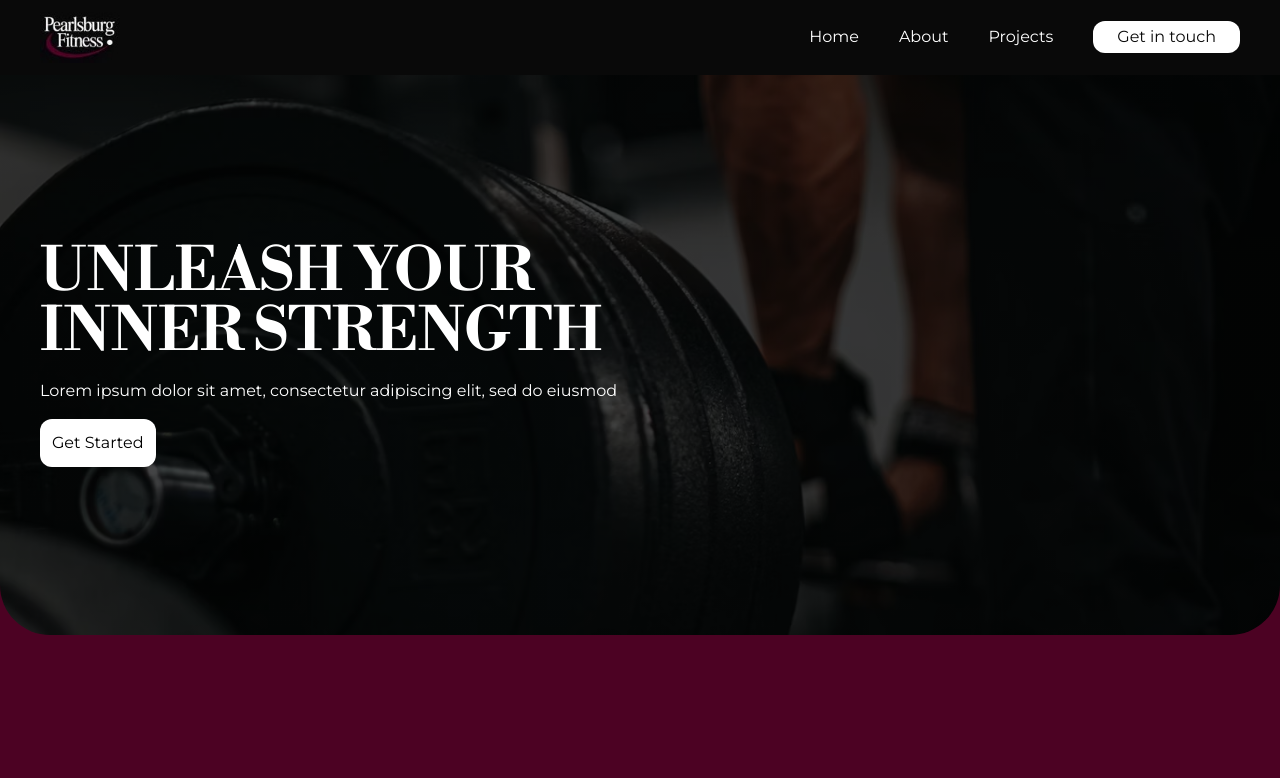
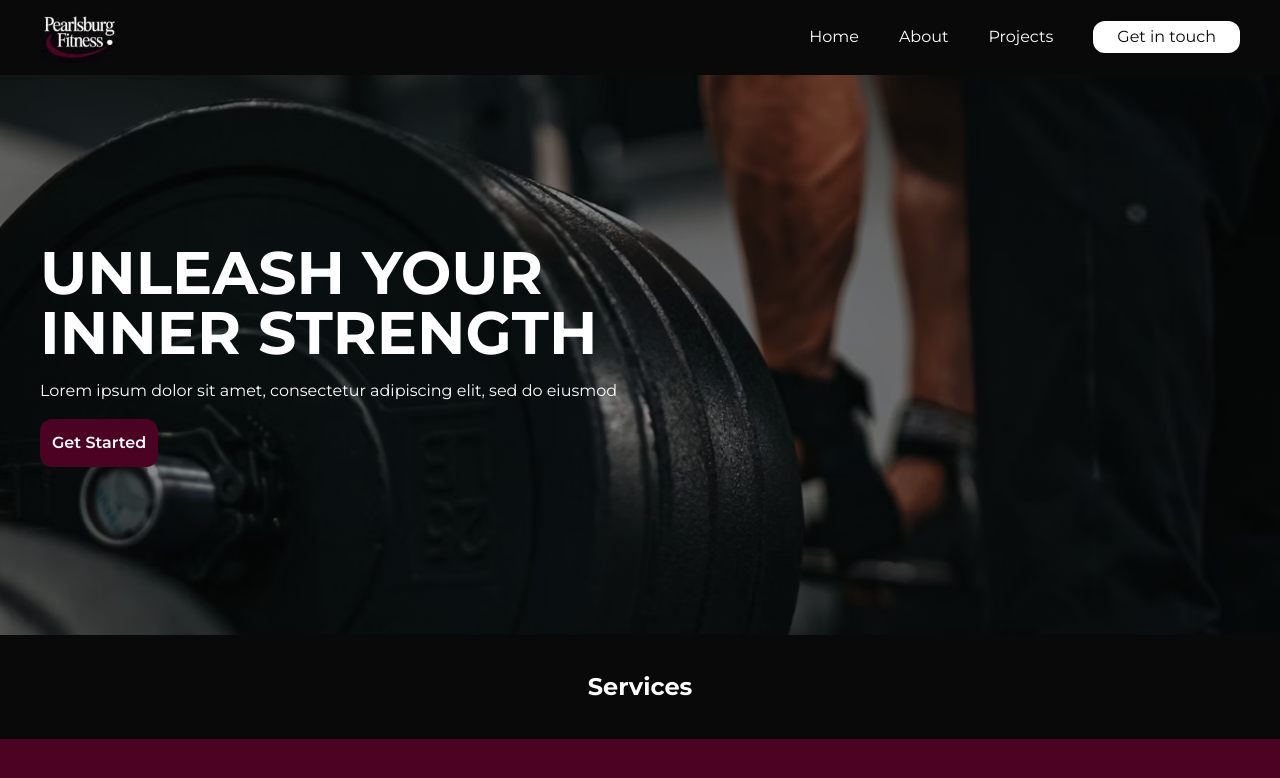
Before and after one commit to SupremeJA/pearlsburg-gym, a React (Vite) app: page / in a window 1280 px wide. Shown: the top 778 px of the page. Built offline with nearby package versions, Linux system fonts and the light colour scheme.

Commit message:
implementing services section

```diff
--- a/src/App.jsx
+++ b/src/App.jsx
@@ -1,11 +1,13 @@
 import Nav from "./components/Nav";
 import Hero from "./sections/Hero";
+import Services from "./sections/Services";
 
 function App() {
   return (
     <>
       <Nav />
       <Hero />
+      <Services />
     </>
   );
 }
--- a/src/components/Nav.jsx
+++ b/src/components/Nav.jsx
@@ -3,18 +3,22 @@ import { List, X } from "@phosphor-icons/react";
 
 function Nav() {
   return (
-    <header className="flex justify-between items-center text-white w-full bg-black-500 px-10 py-3">
+    <header className="flex justify-between items-center text-white w-full bg-black px-10 py-3">
       <div className="w-20">
         <img src={logo} alt="logo" />
       </div>
       <button className="block md:hidden">
-        <List size={32} weight="thin" />
+        <List
+          size={32}
+          weight="thin"
+          className="hover:scale-110 hover:rotate-3 transition-transform duration-300"
+        />
       </button>
       <nav className="hidden md:flex items-center gap-10">
         <a href="#">Home</a>
         <a href="#">About</a>
         <a href="#">Projects</a>
-        <button className="bg-white text-black-500 px-6 py-1 rounded-xl">
+        <button className="bg-white text-black px-6 py-1 rounded-xl">
           {" "}
           Get in touch
         </button>
--- a/src/index.css
+++ b/src/index.css
@@ -2,7 +2,7 @@
 @import "tailwindcss";
 
 @theme {
-    --color-black-500: #090909;
+    --color-black: #090909;
     --color-burgundy: #4c0223;
     --font-libre: "Libre Bodoni", serif;
     --font-montserrat: "Montserrat", sans-serif;
@@ -14,9 +14,8 @@ body {
 }
 
 .hero {
-    /* The first value is the overlay, the second is the image */
     background-image:
-        linear-gradient(rgba(0, 0, 0, 0.7), rgba(0, 0, 0, 0.7)),
+        linear-gradient(rgba(0, 0, 0, 0.4), rgba(0, 0, 0, 0.4)),
         url("assets/hero.avif");
 
     background-position: center;
--- a/src/sections/Hero.jsx
+++ b/src/sections/Hero.jsx
@@ -1,8 +1,8 @@
 function Hero() {
   return (
-    <section className="flex items-center md:justify-start px-5 md:px-10 py-4 rounded-b-[50px] w-full min-h-[70vh] bg-burgundy bg-opacity-30 hero">
-      <div className="md:w-[50%] text-white flex flex-col items-center text-center md:text-left md:items-start gap-4">
-        <h1 className="uppercase text-3xl md:text-6xl font-libre font-bold">
+    <section className="flex items-center md:justify-start px-5 md:px-10 py-4 w-full min-h-[70vh] bg-burgundy hero">
+      <div className="md:w-[50%] max-w-5xl text-white flex flex-col items-center text-center md:text-left md:items-start gap-4">
+        <h1 className="uppercase text-3xl md:text-6xl font-poppins font-bold">
           Unleash your inner strength{" "}
         </h1>
         <p>
@@ -10,7 +10,7 @@ function Hero() {
           eiusmod
         </p>
 
-        <button className="bg-white text-black hover:bg-black hover:text-white rounded-xl p-3">
+        <button className="bg-burgundy text-white hover:bg-white hover:text-burgundy rounded-xl p-3 font-semibold">
           Get Started
         </button>
       </div>
--- /dev/null
+++ b/src/sections/Services.jsx
@@ -0,0 +1,11 @@
+import React from "react";
+
+function Services() {
+  return (
+    <section className="bg-black flex justify-center items-center px-3 py-9">
+      <h2 className="text-2xl font-bold font-poppins text-white">Services</h2>
+    </section>
+  );
+}
+
+export default Services;
```
